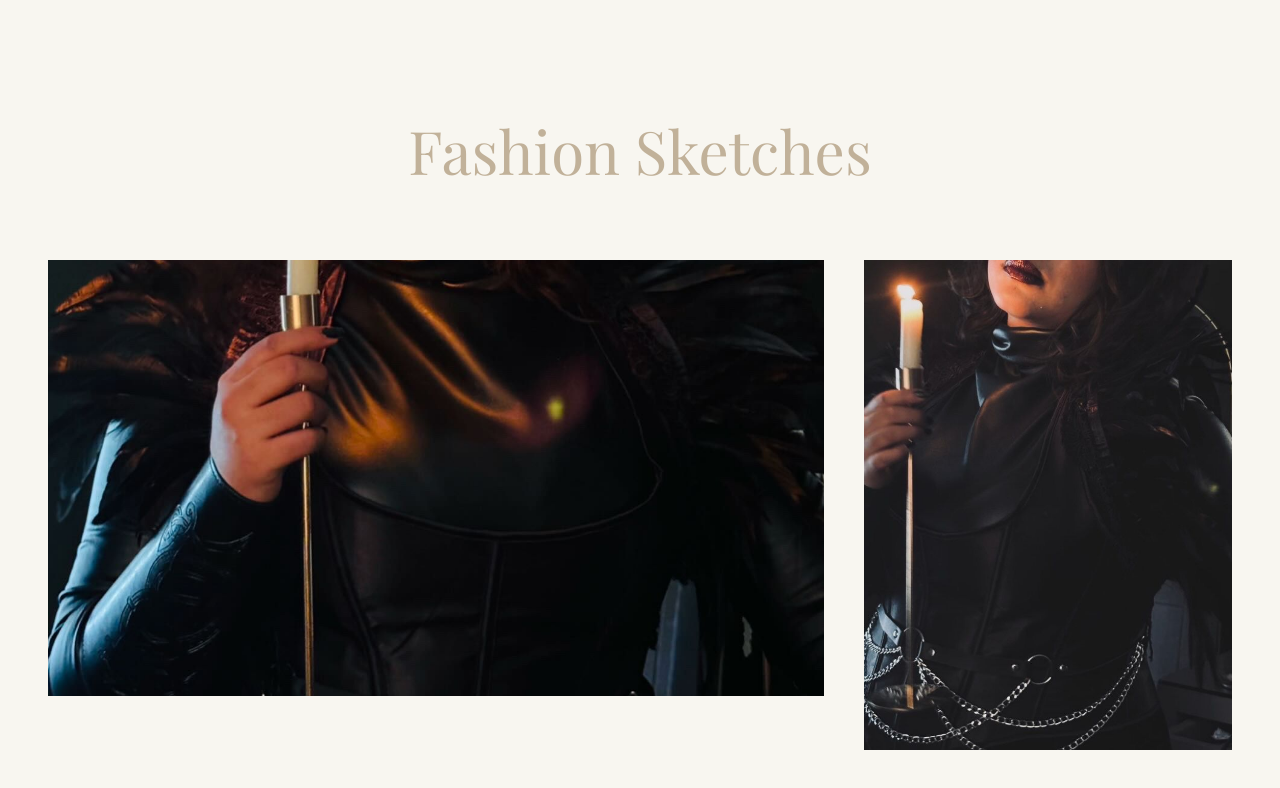
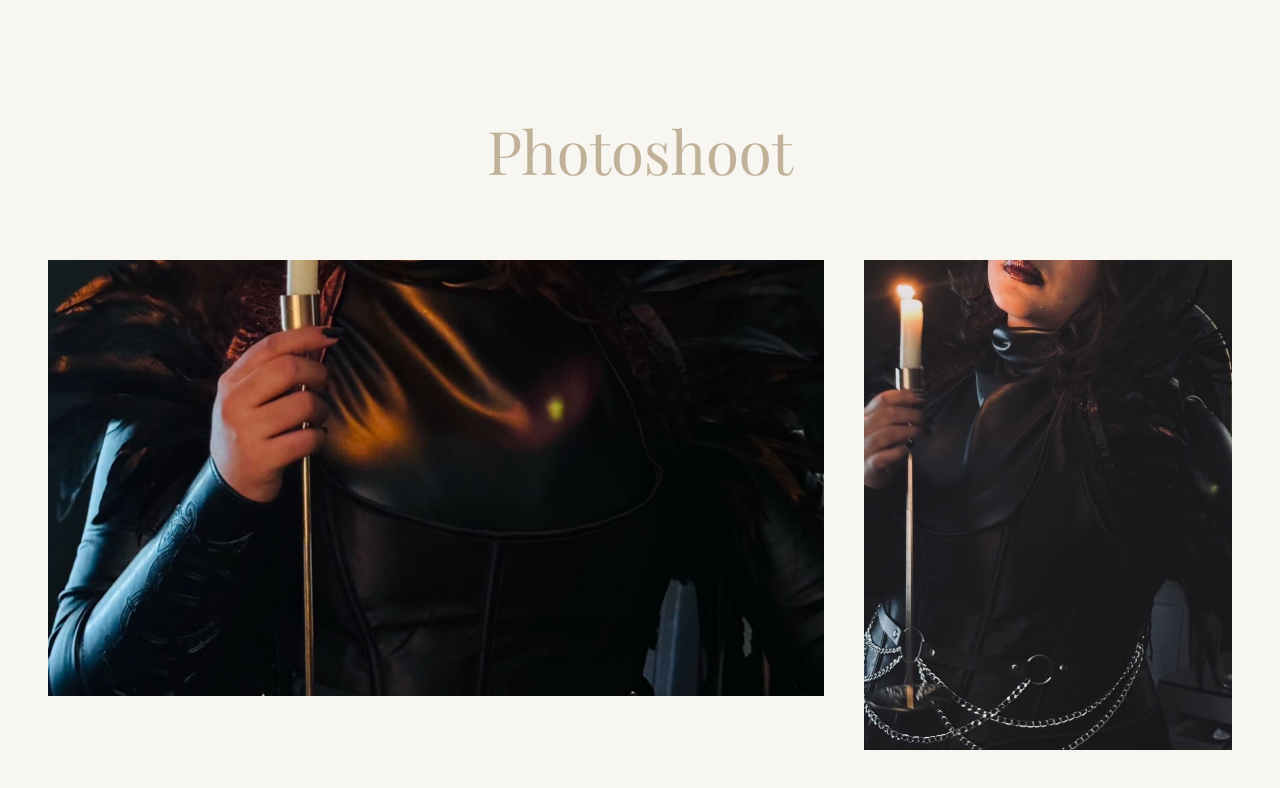
Before and after one commit to MirzaUmar1/rabail-yasir-website, a Next.js app: page / in a window 1280 px wide. Shown: the part 1720-2508 px from the top of the page. Built offline with nearby package versions, Linux system fonts and the light colour scheme; a web font is replaced by a local one.

Commit message:
style: rename section headings

```diff
--- a/src/app/page.tsx
+++ b/src/app/page.tsx
@@ -82,9 +82,9 @@ export default function Home() {
         </motion.div>
       </section>
 
-      {/* Fashion Sketches Collection (Editorial Asymmetrical Grid) */}
+      {/* Photoshoot Collection (Editorial Asymmetrical Grid) */}
       <section id="collections" className="py-32 px-6 md:px-12 bg-[#F8F6F0]">
-        <motion.h3 {...textReveal} className="font-serif text-4xl md:text-6xl mb-20 text-[#c1b199] text-center">Fashion Sketches</motion.h3>
+        <motion.h3 {...textReveal} className="font-serif text-4xl md:text-6xl mb-20 text-[#c1b199] text-center">Photoshoot</motion.h3>
         <div className="max-w-7xl mx-auto grid grid-cols-1 md:grid-cols-12 gap-6 md:gap-10">
           {[
             { id: 1, span: "col-span-1 md:col-span-8", aspect: "aspect-[16/9]" },
@@ -153,9 +153,9 @@ export default function Home() {
         </div>
       </section>
 
-      {/* Anime Drawings (Tight Wall of Art) */}
+      {/* Development (Tight Wall of Art) */}
       <section className="py-32 px-6 md:px-12 bg-white">
-        <motion.h3 {...textReveal} className="font-serif text-4xl md:text-6xl mb-20 text-[#c1b199] text-center">Anime Drawings</motion.h3>
+        <motion.h3 {...textReveal} className="font-serif text-4xl md:text-6xl mb-20 text-[#c1b199] text-center">Development</motion.h3>
         <div className="max-w-7xl mx-auto grid grid-cols-3 md:grid-cols-5 gap-2 md:gap-4">
           {[1, 2, 3, 4, 5, 6, 7, 8, 9, 10, 11, 12, 13, 14, 15].map((num, i) => (
             <motion.div
```
